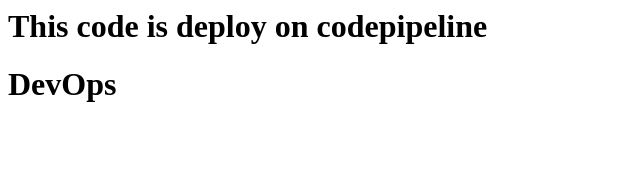
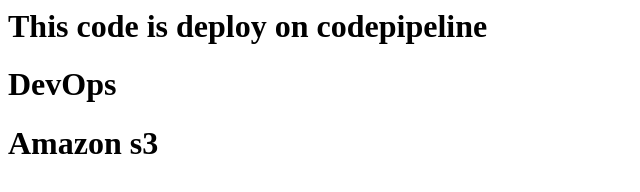
Before and after one commit to Sonali0691/repob1225, a plain HTML site: page index.html in a window 1280 px wide. Shown: the whole page, without its empty margins (0-640 px from the left). Drawn offline with Linux system fonts and the light colour scheme.

Commit message:
code commit

```diff
--- a/index.html
+++ b/index.html
@@ -1,2 +1,3 @@
 <h1>This code is deploy on codepipeline</h1>
 <h1>DevOps</h1>
+<h1>Amazon s3</h1>
```
